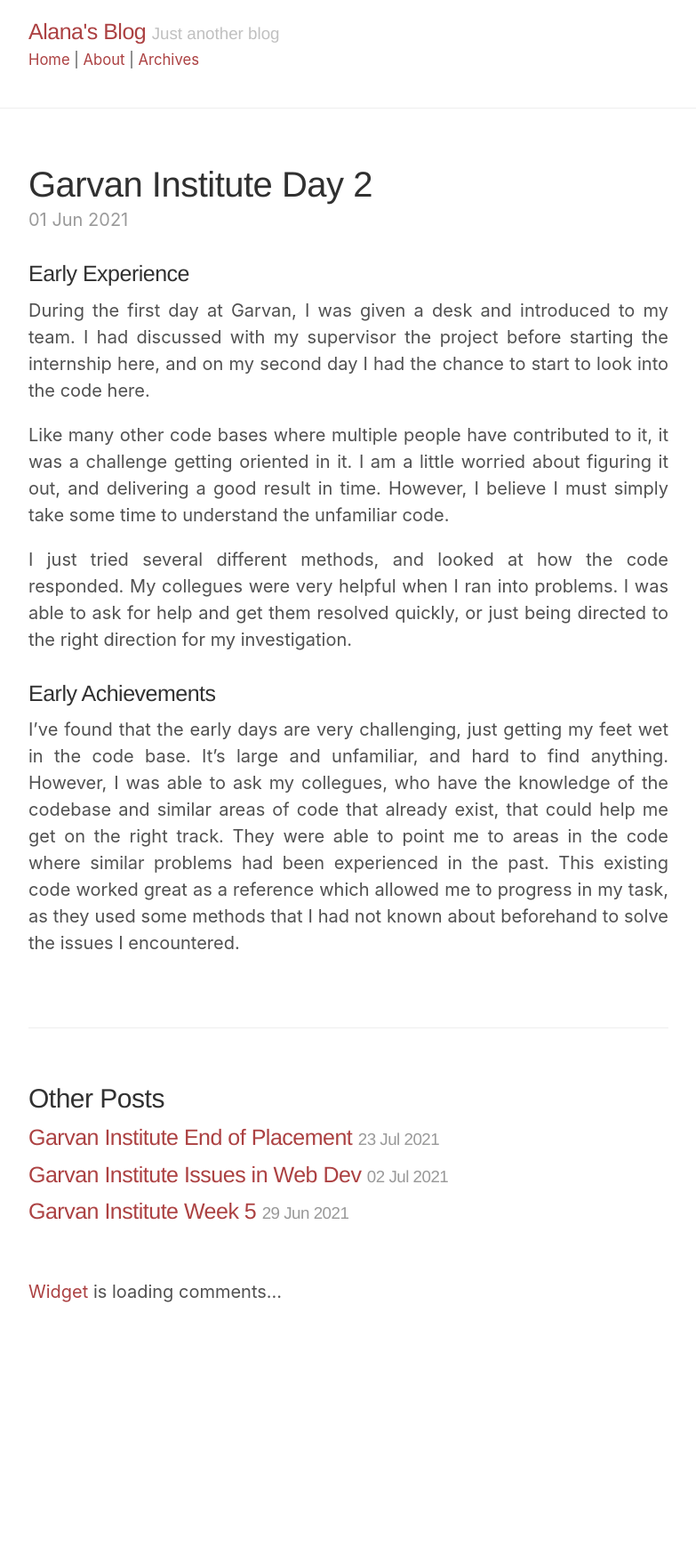
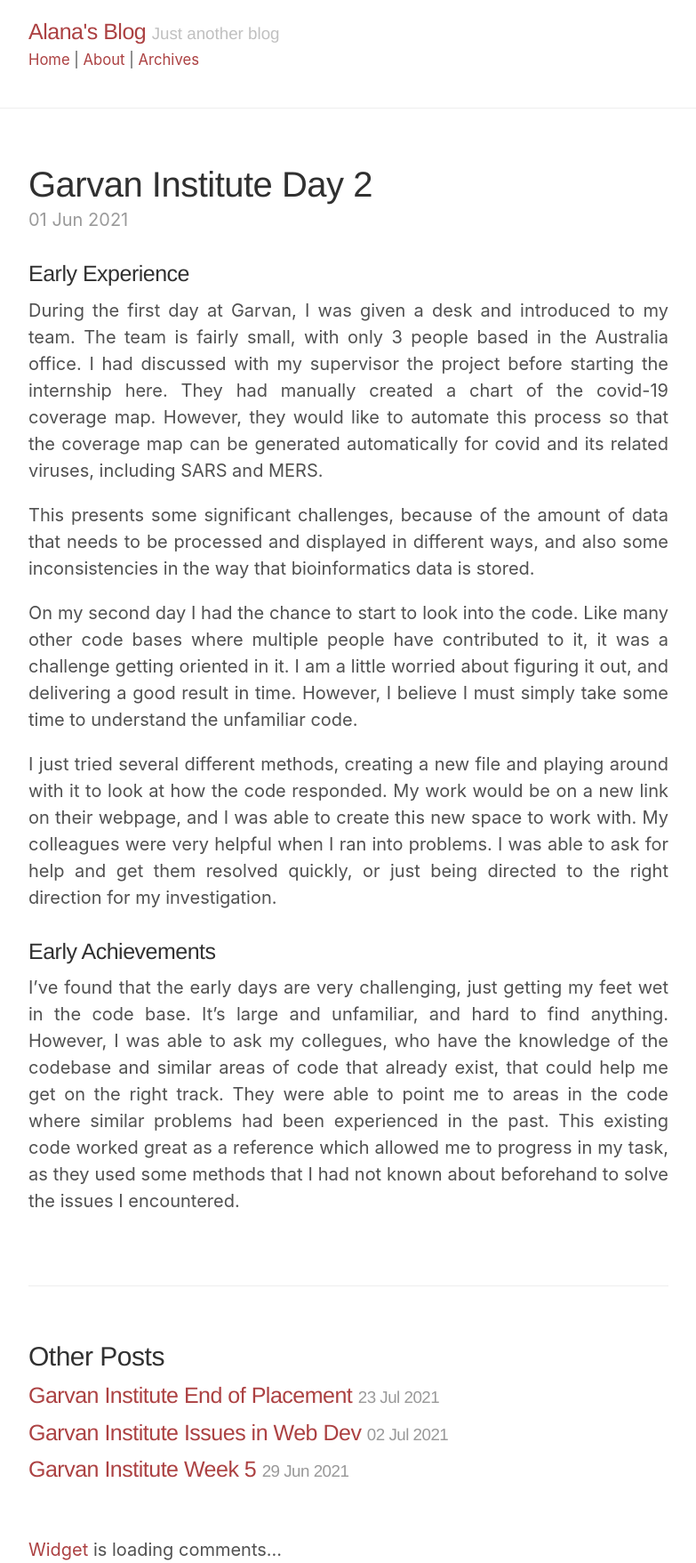
Before and after one commit to Key-Puncher/key-puncher.github.io, a Jekyll site: the page built from _posts/2021-06-01-garvan-day-2.md, in a window 1280 px wide. Shown: the whole page at 89% size, without its empty margins (248-1031 px from the left). Built offline with Jekyll 4.4.1, drawn with Linux system fonts in a browser that asks for light colours; a style sheet for code colours, icons or effects is not loaded; before the commit the page ends 1467 px from its top, so only the background shows below that.

Commit message:
Update 2021-06-01-garvan-day-2.md

```diff
--- a/_posts/2021-06-01-garvan-day-2.md
+++ b/_posts/2021-06-01-garvan-day-2.md
@@ -4,11 +4,13 @@ title: Garvan Institute Day 2
 ---
 
 ### Early Experience
-During the first day at Garvan, I was given a desk and introduced to my team. I had discussed with my supervisor the project before starting the internship here, and on my second day I had the chance to start to look into the code here.
+During the first day at Garvan, I was given a desk and introduced to my team. The team is fairly small, with only 3 people based in the Australia office. I had discussed with my supervisor the project before starting the internship here. They had manually created a chart of the covid-19 coverage map. However, they would like to automate this process so that the coverage map can be generated automatically for covid and its related viruses, including SARS and MERS.
 
-Like many other code bases where multiple people have contributed to it, it was a challenge getting oriented in it. I am a little worried about figuring it out, and delivering a good result in time. However, I believe I must simply take some time to understand the unfamiliar code.
+This presents some significant challenges, because of the amount of data that needs to be processed and displayed in different ways, and also some inconsistencies in the way that bioinformatics data is stored.
 
-I just tried several different methods, and looked at how the code responded. My collegues were very helpful when I ran into problems. I was able to ask for help and get them resolved quickly, or just being directed to the right direction for my investigation.
+On my second day I had the chance to start to look into the code. Like many other code bases where multiple people have contributed to it, it was a challenge getting oriented in it. I am a little worried about figuring it out, and delivering a good result in time. However, I believe I must simply take some time to understand the unfamiliar code.
+
+I just tried several different methods, creating a new file and playing around with it to look at how the code responded. My work would be on a new link on their webpage, and I was able to create this new space to work with. My colleagues were very helpful when I ran into problems. I was able to ask for help and get them resolved quickly, or just being directed to the right direction for my investigation.
 
 ### Early Achievements
 I've found that the early days are very challenging, just getting my feet wet in the code base. It's large and unfamiliar, and hard to find anything. However, I was able to ask my collegues, who have the knowledge of the codebase and similar areas of code that already exist, that could help me get on the right track. They were able to point me to areas in the code where similar problems had been experienced in the past. This existing code worked great as a reference which allowed me to progress in my task, as they used some methods that I had not known about beforehand to solve the issues I encountered.
```
